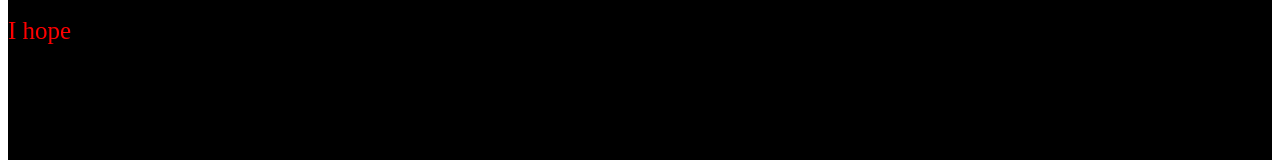
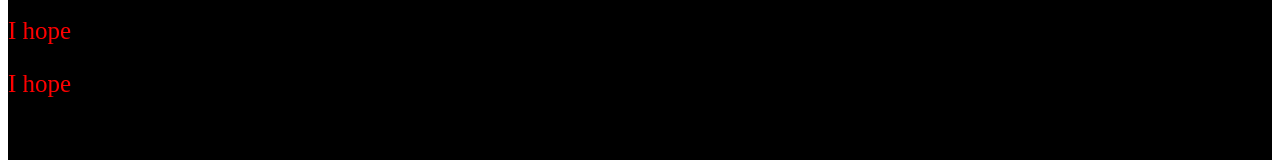
Before and after one commit to github-actions-and-flow-test/test-git-flow, a React app: page / in a window 1280 px wide. Shown: the part 468-628 px from the top of the page. Built offline with nearby package versions, Linux system fonts and the light colour scheme.

Commit message:
is this work

```diff
--- a/src/component.tsx
+++ b/src/component.tsx
@@ -28,6 +28,7 @@ export const App = () => {
 			<p>I hope</p>
 			<p>I hope</p>
 			<p>I hope</p>
+			<p>I hope</p>
 		</div>
 	)
 }
```
